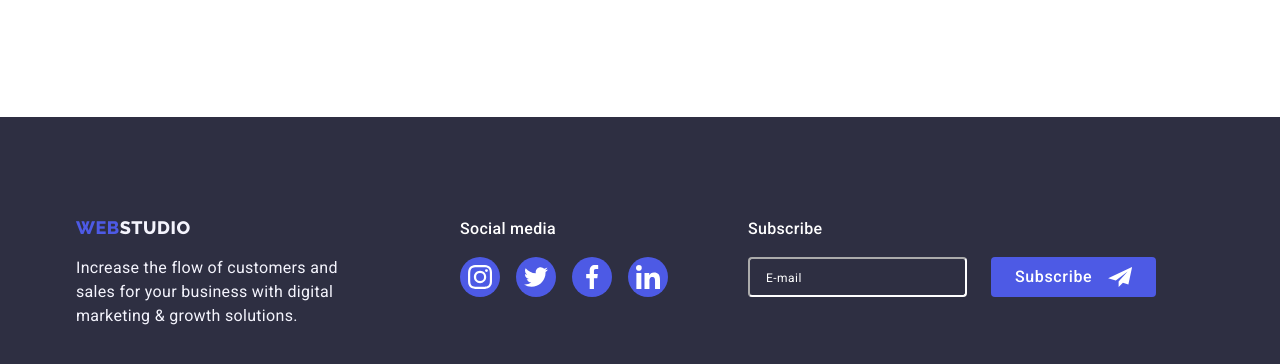
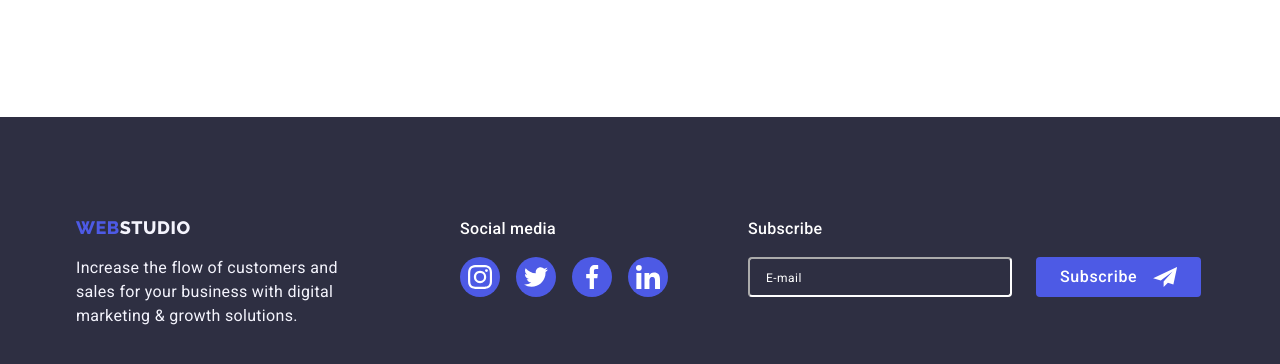
Before and after one commit to KaterynaShe/goit-homework-06, a plain HTML site: page index.html in a window 1280 px wide. Shown: the part 2772-3136 px from the top of the page. Drawn offline with nearby package versions, Linux system fonts and the light colour scheme.

Commit message:
commit64

```diff
--- a/css/styles.css
+++ b/css/styles.css
@@ -108,8 +108,6 @@ body {
     border-radius: 50%;
     background-color: var(--logo-accent-color);
     transition: background-color var(--time-transition-duration) var(--transition-timing-function);
-/*--time-transition-duration: 250ms;
---transition-timing-function: cubic-bezier(0.4, 0, 0.2, 1);*/
 }
 
 .social-list-icon {
@@ -131,7 +129,6 @@ body {
     color: var(--normal-color);
     margin-bottom: 16px;
 }
-
 
 /* ============ /COMPONENTS ===============*/
 /* ============ HEADER ===============*/
@@ -230,7 +227,6 @@ body {
 
 .current::after {
     display: block;
-    /* position: absolute;*/
     content: '';
     position: absolute;
     width: 100%;
@@ -259,7 +255,6 @@ font-style: normal;
 .contact:focus {
     color: var(--accent-color);
 }
-
 /* =============== /HEADER ==============*/
 /* ============= HERO =====================*/
 .hero {
@@ -270,7 +265,6 @@ font-style: normal;
     background-image: linear-gradient(rgba(46, 47, 66, 0.7),rgba(46, 47, 66, 0.7)), url(../images/people-office1.jpg);
     background-size: cover;
     background-color: #2E2F42;
-
     height: 600px;
     max-width: 1400px;
     margin: 0 auto;
@@ -285,7 +279,6 @@ font-style: normal;
     text-align: center;
     letter-spacing: 0.02em;
     color: var(--normal-color);
-   /* background: var(--dark-color);*/
     margin-bottom: 48px;
     width: 496px;
     margin-right: auto;
@@ -402,10 +395,8 @@ font-style: normal;
 .team-list-item {
     flex-basis: calc((100% - 72px) / 4);
     border-radius: 0px 0px 4px 4px;
-
     background-color: var(--normal-color);
-    box-shadow: 0px 1px 6px rgba(46, 47, 66, 0.08), 0px 1px 1px rgba(46, 47, 66, 0.16), 0px 2px 1px rgba(46, 47, 66, 0.08)
-
+    box-shadow: 0px 1px 6px rgba(46, 47, 66, 0.08), 0px 1px 1px rgba(46, 47, 66, 0.16), 0px 2px 1px rgba(46, 47, 66, 0.08);
 }
 
 .subtitle-team {
@@ -468,8 +459,6 @@ font-style: normal;
 .customers-link:focus .customers-logo {
     fill: var(--accent-color);
 }
-
-
 /* ============ /MAIN ================*/
 /* ============ PORTFOLIO ================*/
 .page-portfolio-main {
@@ -491,16 +480,11 @@ font-style: normal;
     margin-right: 24px;
 }
 
-/* .button-list-item {
-    flex-basis: calc((100% - 96px) / 5);
-}*/
-
 .button-filter {
     padding-top: 12px;
     padding-bottom: 12px;
     padding-left: 24px;
     padding-right: 24px;
-
     font-family: "Roboto", sans-serif;
     font-weight: 500;
     font-size: 16px;
@@ -539,7 +523,6 @@ font-style: normal;
     margin: -1px;
 }
 
-
 .portfolio-list {
     display: flex;
     flex-wrap: wrap;
@@ -548,7 +531,6 @@ font-style: normal;
 }
 
 .portfolio-img-wrapper {
-    /*display: block;*/
     position: relative;
     overflow: hidden;
 }
@@ -585,7 +567,6 @@ font-style: normal;
     position: absolute;
     left: 0;
     top: 0;
-    /*top: 100%;*/
     width: 100%;
     height: 100%;
     overflow: auto;
@@ -594,9 +575,7 @@ font-style: normal;
     padding: 40px 32px;
     background: var(--logo-accent-color);
     transition: transform var(--time-transition-duration) var(--transition-timing-function);
-
 }
-
 
 /* ============ /PORTFOLIO ================*/
 /* ============ FOOTER ================*/
@@ -605,19 +584,15 @@ font-style: normal;
     padding-top: 100px;
     padding-bottom: 100px;
 }
-
 .footer-wrapp {
     display: flex;
 }
-
 .footer-box {
     margin-right: 120px;
 }
-
 .logo-link-footer {
     margin-right: 0px;
 }
-
 .footer-description {
     width: 264px;
     height 72px;
@@ -675,6 +650,7 @@ align-items: center;
 }
 
 .footer-email-input {
+    width: 264px;
     margin-right: 24px;
     border-color: var(--normal-color);
     color: var(--normal-color);
@@ -687,6 +663,14 @@ align-items: center;
     line-height: 2;
     letter-spacing: 0.04em;
     color: var(--normal-color);
+}
+
+.footer-input {
+    background: transparent;
+    border-radius: 4px;
+    padding: 8px 16px;
+    min-height: 40px;
+    outline: none;
 }
 
 .footer-modal-btn {
@@ -709,9 +693,15 @@ align-items: center;
     height: 20px;
 }
 
+.footer-modal-btn:hover,
+.footer-modal-btn:focus {
+    background-color: var(--accent-color);
+}
+
 .container-social {
     margin-right: 80px;
 }
+
 /* ============ /FOOTER ================*/
 
 /* ============ MODAL WINDOW ================*/
@@ -723,7 +713,6 @@ left: 0;
 width: 100%;
 height: 100%;
 background: rgba(46, 47, 66, 0.4);
-/*background-color: rgba(0, 0, 0, 0.2); */
 transition: opacity var(--time-transition-duration) var(--transition-timing-function), visibility var(--time-transition-duration) var(--transition-timing-function);
 }
 .backdrop.is-hidden {
@@ -731,10 +720,6 @@ transition: opacity var(--time-transition-duration) var(--transition-timing-func
     visibility: hidden;
     pointer-events: none;
 }
-/*
-.backdrop.is-hidden .modal-window {
-    transform: translate(-50%, -50%) scale(1.2);
-}*/
 
 .modal {
     position: absolute;
@@ -778,9 +763,6 @@ transition: opacity var(--time-transition-duration) var(--transition-timing-func
 /* ============ /MODAL WINDOW ================*/
 /* ============ MODAL FORM ================*/
 .form {
-    /*display: flex;
-    flex-direction: column;
-    */
     display: block;
     margin-top: 0em;
 }
@@ -849,25 +831,11 @@ transition: opacity var(--time-transition-duration) var(--transition-timing-func
 
 .input {
     background: transparent;
-    /*border: 1px solid tomato; rgba(46, 47, 66, 0.4);*/
     border-radius: 4px;
     padding: 8px 38px;
     min-height: 40px;
     outline: none;
-   /* transition: border-color var(--time-transition-duration) var(--transition-timing-function);*/
 }
-
-.footer-input {
-    background: transparent;
-    border-radius: 4px;
-    padding: 8px 16px;
-    min-height: 40px;
-    outline: none;
-}
-/*
-.input:focus {
-    border-color: var(--logo-accent-color);
-}*/
 
 .modal-form-comment::placeholder {
     font-weight: 400;
@@ -879,27 +847,14 @@ transition: opacity var(--time-transition-duration) var(--transition-timing-func
 
 .message {
     background: transparent;
-   /* border: 1px solid rgba(46, 47, 66, 0.4);*/
     border-radius: 4px;
     padding: 8px 16px;
     min-height: 40px;
     outline: none;
-   /* transition: border-color var(--time-transition-duration) var(--transition-timing-function);*/
 }
-/*
-button,
-input,
-optgroup,
-select,
-textarea {
-    font-family: inherit;
-    font-size: 100%;
-    line-height: 1.15;
-    margin: 0;
-}*/
+
 
 .form-input-icon {
-    /*border: 1px solid rgba(46, 47, 66, 0.4);*/
     position: absolute;
     fill: var(--dark-color);
     position: absolute;
@@ -958,14 +913,6 @@ textarea {
 .form-input-accept:focus+.accept-craft-checkbox {
     outline: 2px solid rgb(67, 68, 85);
 }
-/*
-.form-input-accept:checked+.accept-craft-checkbox {
-    background-color: var(--accent-color);
-    border: 1px solid #404BBF;
-    border-color: transparent;
-    fill-opacity: 1;
-    fill: #F4F4FD;
-}*/
 
 .privacy-policy {
     line-height: 1.33;
@@ -988,16 +935,18 @@ textarea {
     margin-left: auto;
 }
 .btn {
-    /*display: inline-block;*/
     font-weight: 500;
     font-size: 16px;
     line-height: 1.5;
     letter-spacing: 0.04em;
     border-radius: 4px;
-    transition-property: color, border, box-shadow, /*background*/;
+    transition-property: color, border, box-shadow;
     transition-duration: var(--time-transition-duration);
     transition-timing-function: var(--transition-timing-function);
 }
 
-
+.btn:hover,
+.btn:focus {
+    background-color: var(--accent-color);
+}
 /*       icon-checkbox     <svg class="accept-craft-checkbox" width="16" height="16"><use href="./images/icons.svg#icon-checkbox"></use></svg> ============ /MODAL FORM ================*/
```
